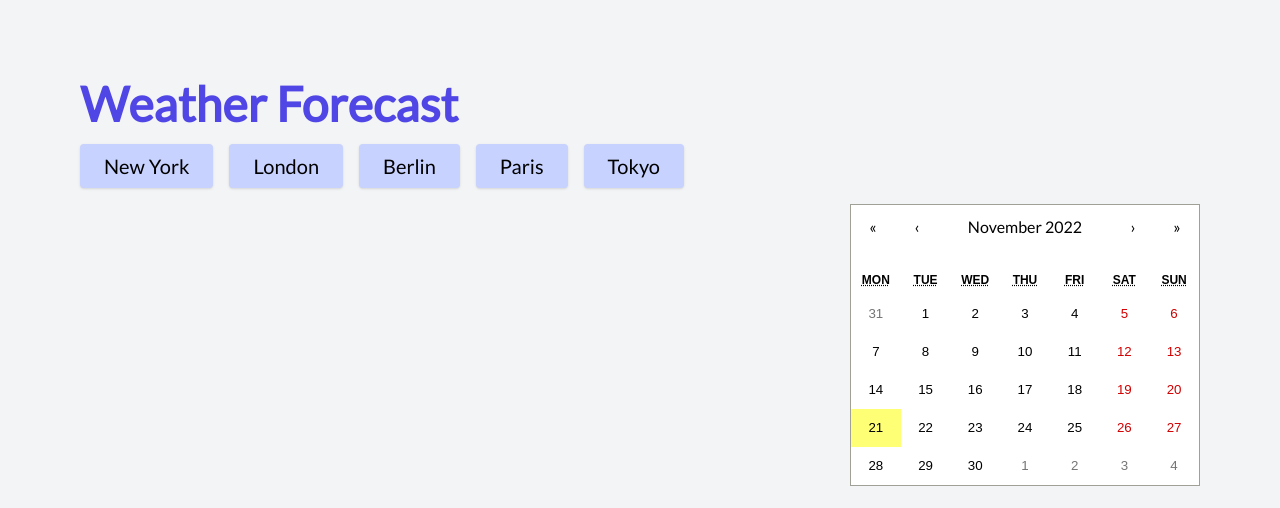
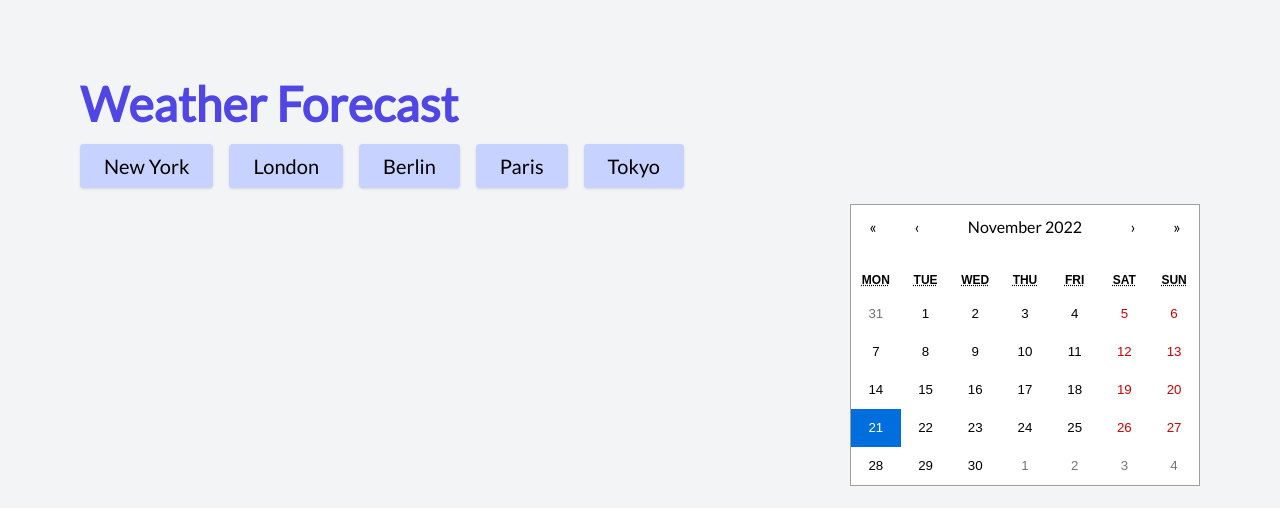
Before and after one commit to themahabbat/weather-app, a Next.js app: page / in a window 1280 px wide. Shown: the top 508 px of the page. Built offline with nearby package versions, Linux system fonts and the light colour scheme.

Commit message:
fix Calendar default date on date change

```diff
--- a/pages/index.tsx
+++ b/pages/index.tsx
@@ -86,9 +86,9 @@ export default function Home() {
             <div className="flex flex-col w-1/2 h-[460px] overflow-y-scroll pr-4">
                 {renderWeatherDetails}
             </div>
-            <Calendar onChange={onChangeDate} />
+            <Calendar value={date} onChange={onChangeDate} />
         </div>
-    ), [onChangeDate, renderWeatherDetails])
+    ), [date, onChangeDate, renderWeatherDetails])
 
     const renderError = useMemo(() => (
         <div className='w-1/4 bg-indigo-600 px-10 py-4 rounded shadow-lg absolute z-50 top-1/2 left-1/2 -translate-x-1/2 -translate-y-1/2 flex flex-col items-center'>
```
